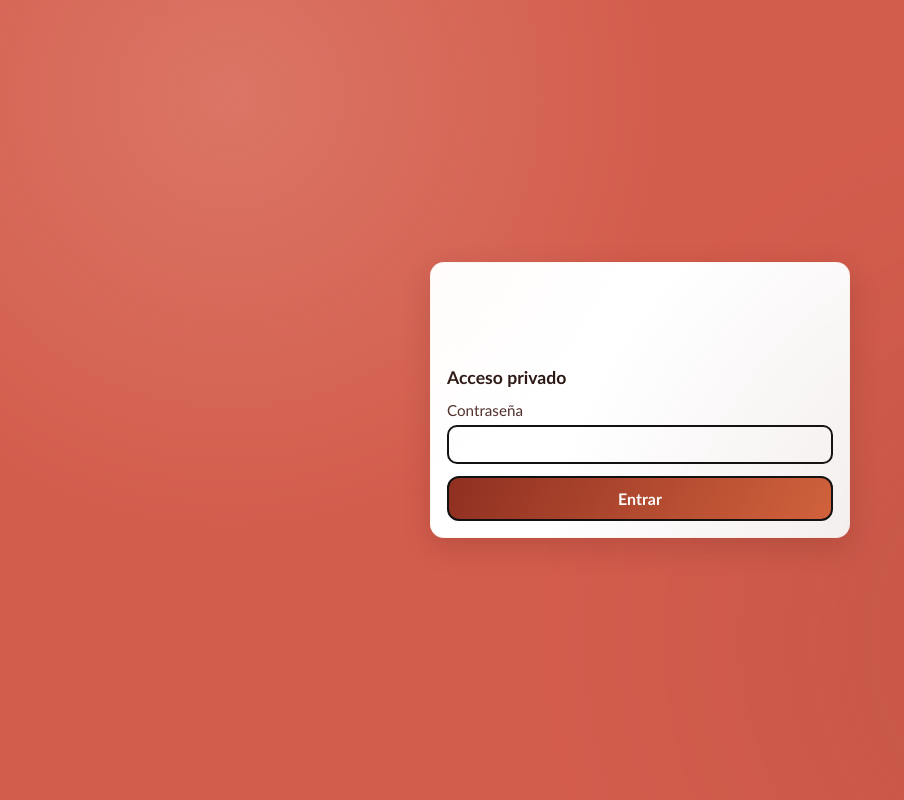
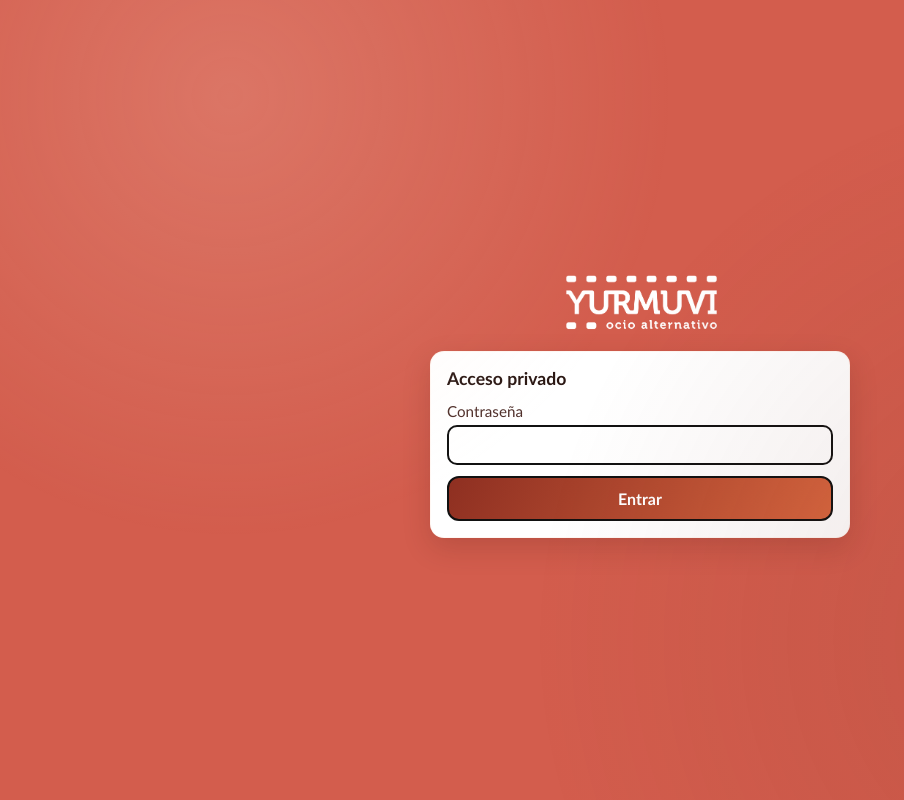
Before and after one commit to busterin/registroescapes, a PHP site: page / in a window 1280 px wide. Shown: the whole page, without its empty margins (0-904 px from the left). Run offline with PHP 8.4, Linux system fonts and the light colour scheme.

Commit message:
style: move auth logo outside login card

```diff
--- a/index.html
+++ b/index.html
@@ -9,8 +9,10 @@
   <body>
     <div class="app-bg"></div>
     <section id="auth-gate" class="auth-gate">
+      <div class="auth-logo-wrap" aria-label="Logo">
+        <img class="auth-logo" src="images/logoblanco.png" alt="Logo" />
+      </div>
       <div class="auth-card">
-        <img class="auth-logo" src="images/logoblanco.png" alt="Logo" />
         <h2>Acceso privado</h2>
         <form id="auth-form" class="auth-form">
           <label>
--- a/style.css
+++ b/style.css
@@ -43,8 +43,10 @@ body {
 
 .auth-gate {
   min-height: 100vh;
-  display: grid;
-  place-items: center;
+  display: flex;
+  flex-direction: column;
+  justify-content: center;
+  align-items: center;
   padding: 1rem;
 }
 
@@ -57,11 +59,16 @@ body {
   padding: 1rem;
 }
 
+.auth-logo-wrap {
+  display: flex;
+  justify-content: center;
+  margin: 0 0 0.75rem;
+}
+
 .auth-logo {
   width: min(170px, 45vw);
   height: auto;
   display: block;
-  margin: 0 auto 0.7rem;
 }
 
 .auth-form {
```
